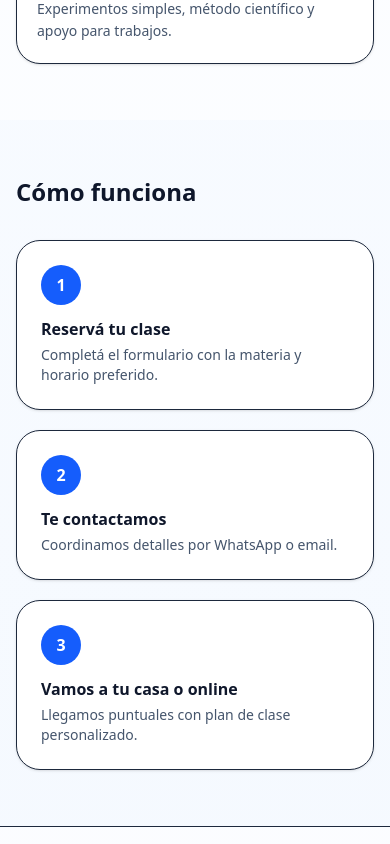
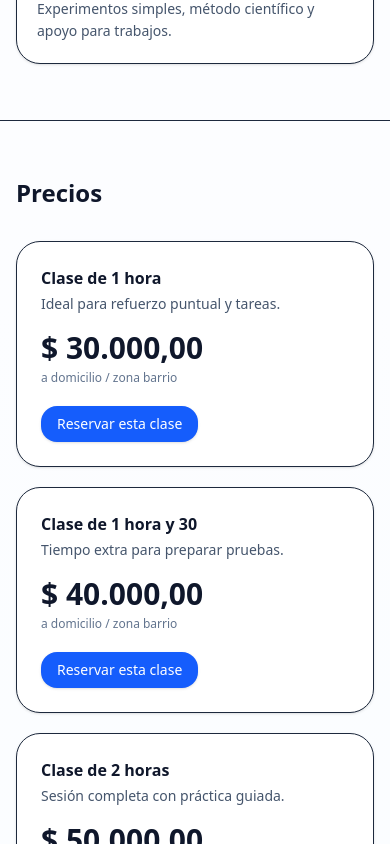
Before and after one commit to Tomiricci/clases-del-barrio, a React (Vite) app: page / in a window 390 px wide. Shown: the part 2460-3304 px from the top of the page. Built offline with nearby package versions, Linux system fonts and the light colour scheme.

Commit message:
feat: sección Precios + tipo de clase en formulario y fix mobile

```diff
--- a/src/App.jsx
+++ b/src/App.jsx
@@ -5,6 +5,9 @@ import { useState } from 'react'
 const CONTACT_EMAIL = ""        // correo de recepción
 const WHATSAPP_NUMBER = "+5491123843568"   // con código de país, sin espacios
 const GOOGLE_FORMS_URL = ""                // opcional: link a tu Google Forms
+const PRICE_60  = 30000;  // ARS - Clase de 1 hora
+const PRICE_90  = 40000;  // ARS - Clase de 1 hora y media
+const PRICE_120 = 50000;  // ARS - Clase de 2 horas
 
 export default function App() {
   const scrollTo = (id) => {
@@ -18,6 +21,7 @@ export default function App() {
       <Hero onCTA={() => scrollTo('reserva')} />
       <About id="nosotros" />
       <Subjects id="materias" />
+      <Pricing id="precios" />
       <HowItWorks id="como-funciona" />
       <Testimonials id="testimonios" />
       <ContactForm id="reserva" />
@@ -150,6 +154,37 @@ function Subjects({ id }) {
   )
 }
 
+function Pricing({ id }) {
+  const items = [
+    { t: 'Clase de 1 hora',      mins: 60,  price: PRICE_60,  desc: 'Ideal para refuerzo puntual y tareas.' },
+    { t: 'Clase de 1 hora y 30', mins: 90,  price: PRICE_90,  desc: 'Tiempo extra para preparar pruebas.' },
+    { t: 'Clase de 2 horas',     mins: 120, price: PRICE_120, desc: 'Sesión completa con práctica guiada.' },
+  ];
+
+  const format = (n) => n.toLocaleString('es-AR', { style: 'currency', currency: 'ARS' });
+
+  return (
+    <section id={id} className="bg-white/60 py-14 md:py-20 border-t">
+      <div className="mx-auto max-w-6xl px-4">
+        <h2 className="text-2xl md:text-3xl font-bold text-slate-900 mb-8">Precios</h2>
+        <div className="grid sm:grid-cols-2 lg:grid-cols-3 gap-5">
+          {items.map((it) => (
+            <div key={it.mins} className="rounded-3xl border bg-white p-6 shadow-sm hover:shadow-md transition">
+              <h3 className="font-semibold text-slate-900">{it.t}</h3>
+              <p className="mt-1 text-sm text-slate-600">{it.desc}</p>
+              <p className="mt-4 text-3xl font-extrabold text-slate-900">{format(it.price)}</p>
+              <p className="text-xs text-slate-500 mt-1">a domicilio / zona barrio</p>
+              <a href="#reserva" className="mt-5 inline-block rounded-2xl bg-blue-600 hover:bg-blue-700 text-white px-4 py-2 text-sm font-medium shadow-sm">
+                Reservar esta clase
+              </a>
+            </div>
+          ))}
+        </div>
+      </div>
+    </section>
+  );
+}
+
 function HowItWorks({ id }) {
   const steps = [
     { n: 1, t: 'Reservá tu clase', d: 'Completá el formulario con la materia y horario preferido.' },
@@ -206,21 +241,31 @@ const onSubmit = (e) => {
   const nombre = form.get('nombre')
   const edad = form.get('edad')
   const materia = form.get('materia')
+  const tipoClase = form.get('tipoClase'); // 60 | 90 | 120
   const fecha = form.get('fecha')
   const hora = form.get('hora')
   const direccion = form.get('direccion')
   const contacto = form.get('contacto')
   const comentarios = form.get('comentarios') || ''
 
+  const priceMap = { '60': PRICE_60, '90': PRICE_90, '120': PRICE_120 };
+  const precio = priceMap[tipoClase] ?? 0;
+
+  const etiquetaTipo = tipoClase === '60' ? '1 hora'
+    : tipoClase === '90' ? '1 hora y media'
+    : '2 horas';
+
   const resumen =
   `Nueva reserva — Clases del Barrio%0A%0A` +
+  `Tipo de clase: ${etiquetaTipo} (${precio.toLocaleString('es-AR',{style:'currency',currency:'ARS'})})%0A` +
   `Nombre: ${nombre}%0A` +
   `Edad: ${edad}%0A` +
   `Materia: ${materia}%0A` +
   `Día/hora preferida: ${fecha} ${hora}%0A` +
   `Dirección: ${direccion}%0A` +
   `Contacto: ${contacto}%0A` +
-    `Comentarios: ${comentarios}`
+  `Comentarios: ${comentarios}`;
+
 
   // 👉 Fuerza WhatsApp SIEMPRE
   const waNumber = WHATSAPP_NUMBER.replace(/[^\d]/g, '')
@@ -255,6 +300,17 @@ const onSubmit = (e) => {
               {subjects.map((s) => <option key={s} value={s}>{s}</option>)}
             </select>
           </div>
+
+          <div>
+            <label className="text-sm font-medium">Tipo de clase</label>
+            <select name="tipoClase" required className="mt-1 w-full rounded-xl border px-3 py-2 focus:outline-none focus:ring-2 focus:ring-blue-600">
+              <option value="">Elegí duración</option>
+              <option value="60">1 hora</option>
+              <option value="90">1 hora y media</option>
+              <option value="120">2 horas</option>
+            </select>
+          </div>
+
 
           <div className="grid grid-cols-1 sm:grid-cols-2 gap-3 w-full">
             <div className="min-w-0 max-w-full">
```
Lines whose indentation alone changed are shown as unchanged.
